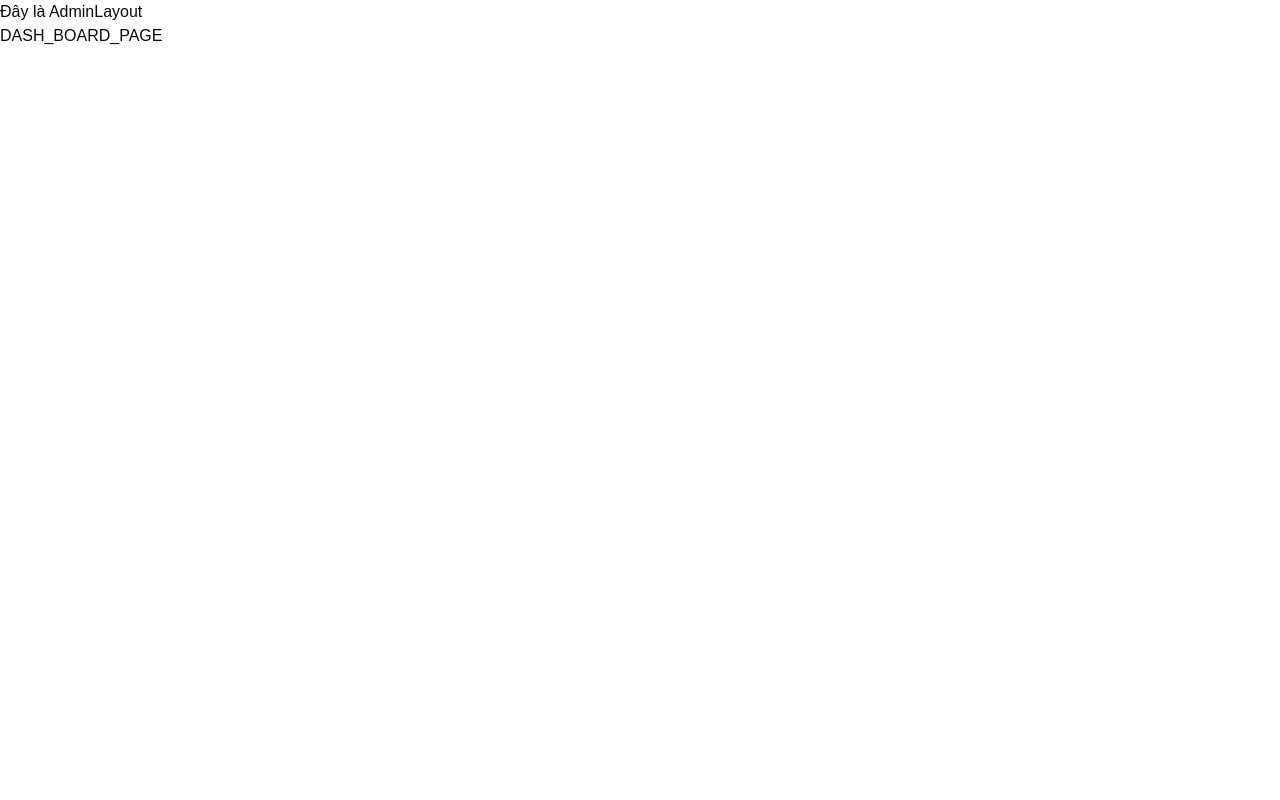
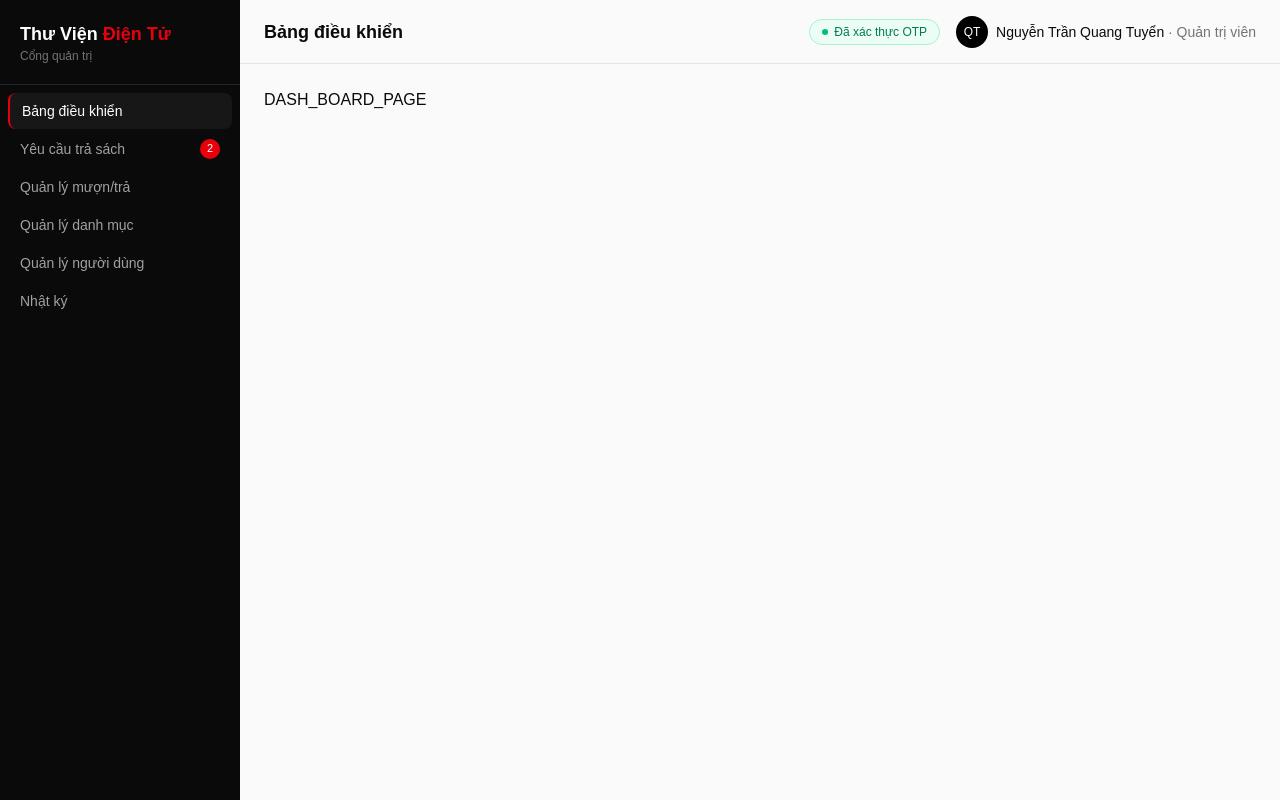
Before and after one commit to canknotcawh/HK1_2627_INT3505E_2_nhom6, a React (Vite) app in the folder frontend/admin-web/: page / in a window 1280 px wide. Built offline with nearby package versions, Linux system fonts and the light colour scheme.

Commit message:
feat: create layout, and config Sidebar routes

```diff
--- a/frontend/admin-web/src/components/layouts/AdminLayout.tsx
+++ b/frontend/admin-web/src/components/layouts/AdminLayout.tsx
@@ -1,10 +1,21 @@
-import { Outlet } from "react-router-dom"
+import { Outlet, useMatches } from "react-router-dom"
+import { Sidebar } from "./Sidebar"
+import { Header } from "./Header"
 
-export default function AdminLayout () {
+
+export default function AdminLayout() {
+    const matches = useMatches()
+    const title = (matches.at(-1)?.handle as { title?: string })?.title ?? 'Nothing'
+
     return (
-        <div>
-            Đây là AdminLayout
-            <Outlet />
+        <div className="flex h-screen bg-neutral-50">
+            <Sidebar />
+            <div className="flex flex-1 flex-col">
+                <Header title={title} />
+                <main className="flex-1 overflow-y-auto p-6">
+                    <Outlet />
+                </main>
+            </div>
         </div>
     )
 }
--- /dev/null
+++ b/frontend/admin-web/src/components/layouts/Header.tsx
@@ -0,0 +1,31 @@
+import { Avatar, AvatarFallback } from "../ui/avatar"
+import { getInitials } from "../../lib/utils"
+
+export function Header({ title }: { title: string }) {
+    const user = {name: "Nguyễn Trần Quang Tuyển"} // MOCK DATA SAU SE GOI HOOK DE LAY TEN
+
+    return (
+        <header className="flex h-16 items-center justify-between border-b px-6">
+            <h1 className="text-lg font-semibold">{title}</h1>
+
+            <div className="flex items-center gap-4">
+                <span className="flex items-center gap-1.5 rounded-full border border-emerald-200 bg-emerald-50 px-3 py-1 text-xs font-medium text-emerald-700">
+                <span className="h-1.5 w-1.5 rounded-full bg-emerald-500" />
+                    Đã xác thực OTP
+                </span>
+
+                <div className="flex items-center gap-2">
+                    <Avatar className="h-8 w-8">
+                        <AvatarFallback className="bg-black text-xs text-white">
+                            {getInitials(user.name)}
+                        </AvatarFallback>
+                    </Avatar>
+                    <div className="text-sm">
+                        <span className="font-medium">{user.name}</span>
+                        <span className="text-muted-foreground"> · Quản trị viên </span>
+                    </div>
+                </div>
+            </div>
+        </header>
+    )
+}
--- /dev/null
+++ b/frontend/admin-web/src/components/layouts/Sidebar.tsx
@@ -0,0 +1,41 @@
+import { NavLink } from 'react-router-dom'
+import { cn } from "../../lib/utils"
+import { adminRoutes } from "../../routes/index"
+
+export function Sidebar() {
+    return (
+        <aside className="flex w-60 flex-col bg-neutral-950 text-neutral-300">
+            <div className="border-b border-neutral-800 px-5 py-5">
+                <div className="text-lg font-semibold text-white">
+                    Thư Viện <span className="text-red-600">Điện Tử</span>
+                </div>
+                <div className="text-xs text-neutral-500">Cổng quản trị</div>
+            </div>
+
+            <nav className="flex flex-1 flex-col gap-0.5 p-2">
+                {adminRoutes.map(({ path, handle }) => (
+                    <NavLink key={path} to={path}>
+                        {({ isActive }) => (
+                        <div
+                            className={cn(
+                                'flex items-center justify-between rounded-md px-3 py-2 text-sm',
+                                isActive
+                                    ? 'border-l-2 border-red-600 bg-neutral-900 font-medium text-white'
+                                    : 'text-neutral-400 hover:bg-neutral-900 hover:text-white'
+                                )
+                            }
+                        >
+                            {handle.label}
+                            {handle.badge && (
+                            <span className="flex h-5 w-5 items-center justify-center rounded-full bg-red-600 text-[11px] font-medium text-white">
+                                {handle.badge}
+                            </span>
+                            )}
+                        </div>
+                        )}
+                    </NavLink>
+                ))}
+            </nav>
+        </aside>
+    )
+}
--- /dev/null
+++ b/frontend/admin-web/src/components/ui/avatar.tsx
@@ -0,0 +1,106 @@
+import * as React from "react"
+import { Avatar as AvatarPrimitive } from "@base-ui/react/avatar"
+import { cn } from "cn"
+
+function Avatar({
+  className,
+  size = "default",
+  ...props
+}: AvatarPrimitive.Root.Props & {
+  size?: "default" | "sm" | "lg"
+}) {
+  return (
+    <AvatarPrimitive.Root
+      data-slot="avatar"
+      data-size={size}
+      className={cn(
+        "group/avatar relative flex size-8 shrink-0 rounded-full select-none after:absolute after:inset-0 after:rounded-full after:border after:border-border after:mix-blend-darken data-[size=lg]:size-10 data-[size=sm]:size-6 dark:after:mix-blend-lighten",
+        className
+      )}
+      {...props}
+    />
+  )
+}
+
+function AvatarImage({ className, ...props }: AvatarPrimitive.Image.Props) {
+  return (
+    <AvatarPrimitive.Image
+      data-slot="avatar-image"
+      className={cn(
+        "aspect-square size-full rounded-full object-cover",
+        className
+      )}
+      {...props}
+    />
+  )
+}
+
+function AvatarFallback({
+  className,
+  ...props
+}: AvatarPrimitive.Fallback.Props) {
+  return (
+    <AvatarPrimitive.Fallback
+      data-slot="avatar-fallback"
+      className={cn(
+        "flex size-full items-center justify-center rounded-full bg-muted text-sm text-muted-foreground group-data-[size=sm]/avatar:text-xs",
+        className
+      )}
+      {...props}
+    />
+  )
+}
+
+function AvatarBadge({ className, ...props }: React.ComponentProps<"span">) {
+  return (
+    <span
+      data-slot="avatar-badge"
+      className={cn(
+        "absolute right-0 bottom-0 z-10 inline-flex items-center justify-center rounded-full bg-primary text-primary-foreground bg-blend-color ring-2 ring-background select-none",
+        "group-data-[size=sm]/avatar:size-2 group-data-[size=sm]/avatar:[&>svg]:hidden",
+        "group-data-[size=default]/avatar:size-2.5 group-data-[size=default]/avatar:[&>svg]:size-2",
+        "group-data-[size=lg]/avatar:size-3 group-data-[size=lg]/avatar:[&>svg]:size-2",
+        className
+      )}
+      {...props}
+    />
+  )
+}
+
+function AvatarGroup({ className, ...props }: React.ComponentProps<"div">) {
+  return (
+    <div
+      data-slot="avatar-group"
+      className={cn(
+        "group/avatar-group flex -space-x-2 *:data-[slot=avatar]:ring-2 *:data-[slot=avatar]:ring-background",
+        className
+      )}
+      {...props}
+    />
+  )
+}
+
+function AvatarGroupCount({
+  className,
+  ...props
+}: React.ComponentProps<"div">) {
+  return (
+    <div
+      data-slot="avatar-group-count"
+      className={cn(
+        "relative flex size-8 shrink-0 items-center justify-center rounded-full bg-muted text-sm text-muted-foreground ring-2 ring-background group-has-data-[size=lg]/avatar-group:size-10 group-has-data-[size=sm]/avatar-group:size-6 [&>svg]:size-4 group-has-data-[size=lg]/avatar-group:[&>svg]:size-5 group-has-data-[size=sm]/avatar-group:[&>svg]:size-3",
+        className
+      )}
+      {...props}
+    />
+  )
+}
+
+export {
+  Avatar,
+  AvatarImage,
+  AvatarFallback,
+  AvatarGroup,
+  AvatarGroupCount,
+  AvatarBadge,
+}
--- a/frontend/admin-web/src/lib/utils.ts
+++ b/frontend/admin-web/src/lib/utils.ts
@@ -1 +1,10 @@
 export { cn } from "cn"
+
+export function getInitials(name: string, wordCount = 2): string {
+  return name
+    .trim()
+    .split(/\s+/)
+    .slice(-wordCount)
+    .map((w) => w[0]?.toUpperCase())
+    .join('')
+}
--- /dev/null
+++ b/frontend/admin-web/src/pages/Borrow.tsx
@@ -0,0 +1,7 @@
+export default function Borrow() {
+    return (
+        <div>
+
+        </div>
+    )
+}
--- /dev/null
+++ b/frontend/admin-web/src/pages/UserRequest.tsx
@@ -0,0 +1,7 @@
+export default function UserRequest() {
+    return (
+        <div>
+
+        </div>
+    )
+}
--- a/frontend/admin-web/src/routes/index.tsx
+++ b/frontend/admin-web/src/routes/index.tsx
@@ -1,8 +1,19 @@
 import { createBrowserRouter } from "react-router-dom";
-import ProtecedRoute from "./protected-route";
+import ProtectedRoute from "./protected-route";
 import Login from "../pages/Login";
 import UserPage from "../pages/UserPage";
 import Dashboard from "../pages/Dashboard";
+import UserRequest from "../pages/UserRequest";
+import Borrow from "../pages/Borrow";
+
+export const adminRoutes = [
+    { path: "/", element: <Dashboard />, handle: { title: "Bảng điều khiển", label: "Bảng điều khiển" }},
+    { path: "/return-requests", element: <UserRequest />, handle: { title: "Yêu cầu trả sách", label: "Yêu cầu trả sách", badge: 2 }},
+    { path: "/borrow", element: <Borrow />, handle: { title: "Quản lý mượn/trả", label: "Quản lý mượn/trả" }},
+    { path: "/categories", element: <></>, handle: { title: "Quản lý danh mục", label: "Quản lý danh mục" }},
+    { path: "/user", element: <UserPage />, handle: { title: "Quản lý người dùng", label: "Quản lý người dùng" }},
+    { path: "/logs", element: <></>, handle: { title: "Nhật ký", label: "Nhật ký" }},
+]
 
 const router = createBrowserRouter([
     {
@@ -10,11 +21,8 @@ const router = createBrowserRouter([
         element: <Login />
     },
     {
-        element: <ProtecedRoute />,
-        children: [
-            { path: "/user", element: <UserPage /> },
-            { path: "/", element: <Dashboard /> },
-        ]
+        element: <ProtectedRoute />,
+        children: adminRoutes
     }
 ]);
 
--- a/frontend/admin-web/src/routes/protected-route.tsx
+++ b/frontend/admin-web/src/routes/protected-route.tsx
@@ -1,7 +1,7 @@
 import { Navigate } from "react-router-dom"
 import AdminLayout from "../components/layouts/AdminLayout"
 
-export default function ProtecedRoute() {
+export default function ProtectedRoute() {
     const token = true  // Them hook lay token nguoi dung sau :(
     return token ? <AdminLayout /> : <Navigate to="/login" replace />
 }
```
